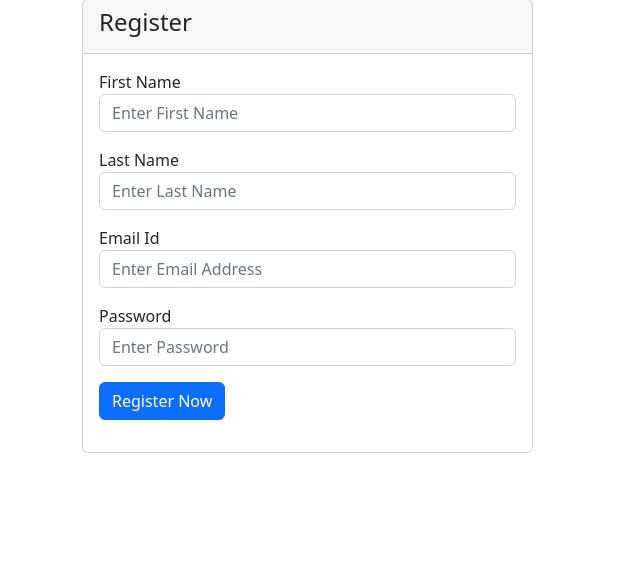
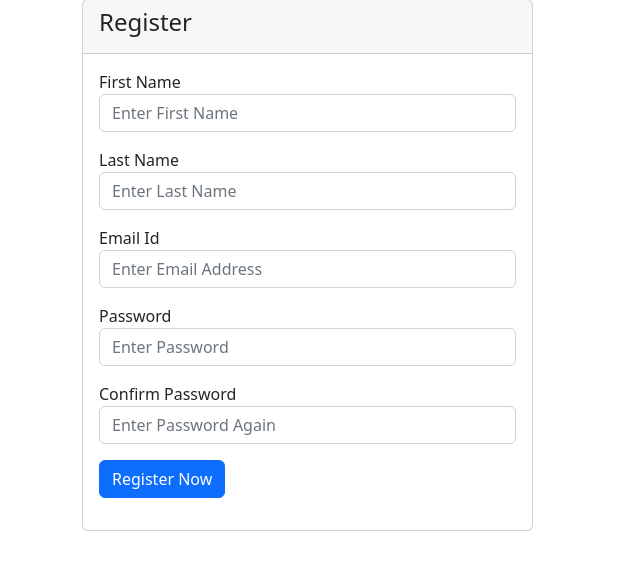
Before and after one commit to ElsdonC/Furniture-Store-Website, a PHP site: page /register.php in a window 1280 px wide. Shown: the part 105-675 px from the top of the page, without its empty margins (0-640 px from the left). Run offline with PHP 8.4, Linux system fonts and the light colour scheme.

Commit message:
started registration confirm password & email exists

```diff
--- a/register.php
+++ b/register.php
@@ -13,25 +13,31 @@ include('includes/navbar.php');
                     </div>
                     <div class="card-body">
 
+                        <form action="registercode.php" method="POST">
                             <div class="form-group mb-3">
                                 <label>First Name</label>
-                            <input type="text" placeholder="Enter First Name" class="form-control">
+                                <input type="text" name="fname" placeholder="Enter First Name" class="form-control">
                             </div>
                             <div class="form-group mb-3">
                                 <label>Last Name</label>
-                            <input type="text" placeholder="Enter Last Name" class="form-control">
+                                <input type="text" name="lname" placeholder="Enter Last Name" class="form-control">
                             </div>
                             <div class="form-group mb-3">
                                 <label>Email Id</label>
-                            <input type="email" placeholder="Enter Email Address" class="form-control">
+                                <input type="email" name="email" placeholder="Enter Email Address" class="form-control">
                             </div>
                             <div class="form-group mb-3">
                                 <label>Password</label>
-                            <input type="password" placeholder="Enter Password" class="form-control">
+                                <input type="password" name="password" placeholder="Enter Password" class="form-control">
                             </div>
                             <div class="form-group mb-3">
-                            <button type="submit" class="btn btn-primary">Register Now</button>
+                                <label>Confirm Password</label>
+                                <input type="password" name="cpassword" placeholder="Enter Password Again" class="form-control">
                             </div>
+                            <div class="form-group mb-3">
+                                <button type="submit" name="register_btn" class="btn btn-primary">Register Now</button>
+                            </div>
+                        </form>
 
                     </div>
                 </div>
```
Also changed, not shown: registercode.php (added, +25 -0 lines). Lines whose indentation alone changed are shown as unchanged.
